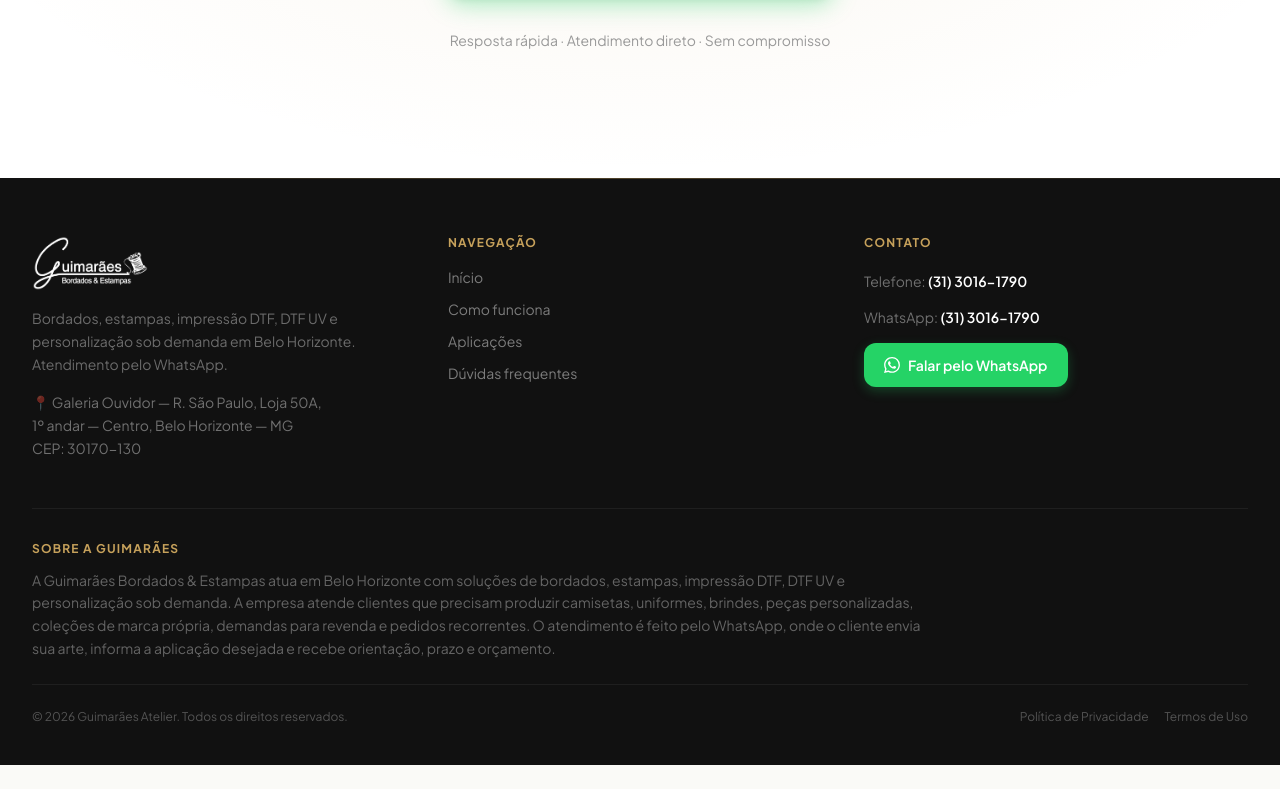
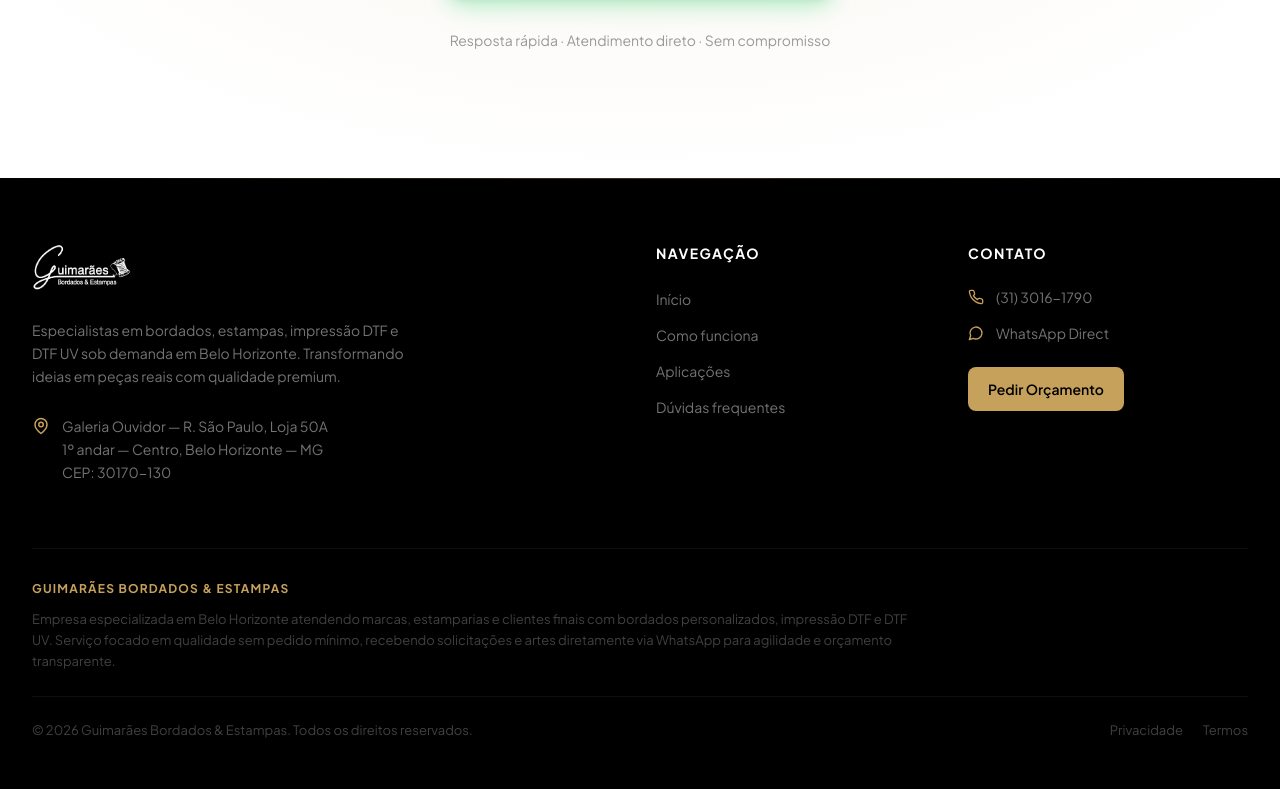
Before and after one commit to t0non/lpGuimar-esAtelier, a Next.js app: page / in a window 1280 px wide. Shown: the part 6611-7400 px from the top of the page. Before the commit the page ends 7376 px from the top, so only its background shows below. Built offline with nearby package versions, Linux system fonts and the light colour scheme.

Commit message:
style: redesign do footer para cor preta, novo layout de colunas e adicao de icones

```diff
--- a/src/components/Footer.tsx
+++ b/src/components/Footer.tsx
@@ -1,3 +1,4 @@
+import { MapPin, Phone, MessageCircle } from 'lucide-react'
 
 const WA_LINK =
   'https://wa.me/553130161790?text=Ol%C3%A1%21%20Quero%20fazer%20um%20or%C3%A7amento%20de%20impress%C3%A3o%20DTF.%20Tenho%20uma%20arte%20para%20enviar.'
@@ -7,110 +8,108 @@
 
   return (
     <footer
-      className="pb-28 md:pb-0"
-      style={{ backgroundColor: '#111111', color: 'rgba(255,255,255,0.50)' }}
+      className="pb-28 md:pb-0 relative"
+      style={{ backgroundColor: '#000000', color: 'rgba(255,255,255,0.50)' }}
     >
-      {/* Linha superior dourada */}
-      <div className="w-full h-px" style={{ background: 'linear-gradient(90deg, transparent, rgba(198,161,91,0.35), transparent)' }} />
+      {/* Linha superior dourada fina */}
+      <div className="w-full h-px opacity-30" style={{ background: 'linear-gradient(90deg, transparent, #C6A15B, transparent)' }} />
 
-      <div className="max-w-7xl mx-auto px-4 sm:px-6 lg:px-8 pt-14 pb-10">
-        <div className="grid grid-cols-1 md:grid-cols-3 gap-10 md:gap-8 mb-12 text-center md:text-left">
+      <div className="max-w-7xl mx-auto px-4 sm:px-6 lg:px-8 pt-16 pb-12">
+        <div className="grid grid-cols-1 md:grid-cols-2 lg:grid-cols-4 gap-12 lg:gap-8 mb-16 text-center sm:text-left">
 
-          {/* Coluna 1 — Marca */}
-          <div className="flex flex-col gap-4">
-            <div>
+          {/* Coluna 1 & 2 — Marca e Descrição (Ocupa 2 colunas no Desktop) */}
+          <div className="lg:col-span-2 flex flex-col gap-5 items-center sm:items-start">
+            <a href="#inicio" className="block mb-2" aria-label="Voltar ao topo">
               {/* eslint-disable-next-line @next/next/no-img-element */}
               <img
                 src="/images/Logo_Atelier.png"
                 alt="Guimarães Atelier — Impressão DTF"
-                className="h-14 w-auto object-contain"
+                className="h-12 w-auto object-contain transition-opacity hover:opacity-80"
                 style={{ filter: 'brightness(0) invert(1)' }}
               />
-            </div>
-            <p className="text-sm leading-relaxed" style={{ color: 'rgba(255,255,255,0.38)' }}>
-              Bordados, estampas, impressão DTF, DTF UV e personalização sob demanda em Belo Horizonte. Atendimento pelo WhatsApp.
+            </a>
+            <p className="text-sm leading-relaxed max-w-sm" style={{ color: 'rgba(255,255,255,0.45)' }}>
+              Especialistas em bordados, estampas, impressão DTF e DTF UV sob demanda em Belo Horizonte. Transformando ideias em peças reais com qualidade premium.
             </p>
-            <address className="not-italic text-sm leading-relaxed mx-auto md:mx-0 w-fit" style={{ color: 'rgba(255,255,255,0.40)' }}>
-              <a
-                href="https://maps.google.com/?q=Galeria+Ouvidor+R.+São+Paulo+Loja+50A+1+andar+Centro+Belo+Horizonte+MG"
-                target="_blank"
-                rel="noopener noreferrer"
-                className="hover:text-white transition-colors block w-fit"
-              >
-                📍 Galeria Ouvidor — R. São Paulo, Loja 50A,<br />
+            <div className="flex items-start gap-3 mt-2 justify-center sm:justify-start text-sm w-fit" style={{ color: 'rgba(255,255,255,0.45)' }}>
+              <MapPin size={18} className="mt-0.5 flex-shrink-0" style={{ color: '#C6A15B' }} />
+              <address className="not-italic leading-relaxed text-left">
+                Galeria Ouvidor — R. São Paulo, Loja 50A<br />
                 1º andar — Centro, Belo Horizonte — MG<br />
                 CEP: 30170-130
-              </a>
               </address>
             </div>
+          </div>
 
-          {/* Coluna 2 — Links */}
-          <div className="flex flex-col gap-3">
-            <span className="text-xs font-bold uppercase tracking-widest mb-1" style={{ color: '#C6A15B' }}>
+          {/* Coluna 3 — Navegação Rápida */}
+          <div className="flex flex-col gap-4 items-center sm:items-start">
+            <h3 className="text-sm font-bold uppercase tracking-widest text-white mb-2">
               Navegação
-            </span>
+            </h3>
+            <ul className="flex flex-col gap-3">
               {[
                 { label: 'Início', href: '#inicio' },
                 { label: 'Como funciona', href: '#como-funciona' },
                 { label: 'Aplicações', href: '#aplicacoes' },
                 { label: 'Dúvidas frequentes', href: '#faq' },
               ].map(({ label, href }) => (
-              <a key={href} href={href}
-                className="text-sm transition-colors duration-150 hover:text-white w-fit"
-                style={{ color: 'rgba(255,255,255,0.45)' }}>
+                <li key={href}>
+                  <a href={href} className="text-sm hover:text-white transition-colors duration-200" style={{ color: 'rgba(255,255,255,0.45)' }}>
                     {label}
                   </a>
+                </li>
               ))}
+            </ul>
           </div>
 
-          {/* Coluna 3 — Contato */}
-          <div className="flex flex-col gap-4">
-            <span className="text-xs font-bold uppercase tracking-widest mb-1" style={{ color: '#C6A15B' }}>
+          {/* Coluna 4 — Contato */}
+          <div className="flex flex-col gap-4 items-center sm:items-start">
+            <h3 className="text-sm font-bold uppercase tracking-widest text-white mb-2">
               Contato
-            </span>
-            <p className="text-sm" style={{ color: 'rgba(255,255,255,0.40)' }}>
-              Telefone:{' '}
-              <a href="tel:+553130161790" className="font-semibold text-white hover:underline">
+            </h3>
+            <div className="flex items-center gap-3" style={{ color: 'rgba(255,255,255,0.45)' }}>
+              <Phone size={16} className="flex-shrink-0" style={{ color: '#C6A15B' }} />
+              <a href="tel:+553130161790" className="text-sm hover:text-white transition-colors">
                 (31) 3016-1790
               </a>
-            </p>
-            <p className="text-sm" style={{ color: 'rgba(255,255,255,0.40)' }}>
-              WhatsApp:{' '}
-              <a href={WA_LINK} target="_blank" rel="noopener noreferrer"
-                className="font-semibold text-white hover:underline">
-                (31) 3016-1790
+            </div>
+            <div className="flex items-center gap-3 mb-2" style={{ color: 'rgba(255,255,255,0.45)' }}>
+              <MessageCircle size={16} className="flex-shrink-0" style={{ color: '#C6A15B' }} />
+              <a href={WA_LINK} target="_blank" rel="noopener noreferrer" className="text-sm hover:text-white transition-colors">
+                WhatsApp Direct
               </a>
-            </p>
+            </div>
+
             <a
               href={WA_LINK}
               target="_blank"
               rel="noopener noreferrer"
-              className="inline-flex items-center gap-2 px-5 py-3 rounded-xl text-sm font-semibold text-white transition-all duration-200 hover:-translate-y-0.5 w-fit"
-              style={{ backgroundColor: '#25D366', boxShadow: '0 4px 12px rgba(37,211,102,0.25)' }}
+              className="inline-flex items-center justify-center gap-2 px-5 py-3 rounded-lg text-sm font-semibold text-[#000000] w-full sm:w-fit transition-transform hover:-translate-y-0.5"
+              style={{ backgroundColor: '#C6A15B' }}
             >
-              <WhatsAppIcon size={16} />
-              Falar pelo WhatsApp
+              Pedir Orçamento
             </a>
           </div>
+
         </div>
 
-        {/* Sobre — Conteúdo semântico para IA e crawlers */}
-        <div className="pt-8 pb-6" style={{ borderTop: '1px solid rgba(255,255,255,0.06)' }}>
-          <h3 className="text-xs font-bold uppercase tracking-widest mb-3" style={{ color: '#C6A15B' }}>
-            Sobre a Guimarães
-          </h3>
-          <p className="text-sm leading-relaxed max-w-4xl mx-auto md:mx-0" style={{ color: 'rgba(255,255,255,0.35)' }}>
-            A Guimarães Bordados &amp; Estampas atua em Belo Horizonte com soluções de bordados, estampas, impressão DTF, DTF UV e personalização sob demanda. A empresa atende clientes que precisam produzir camisetas, uniformes, brindes, peças personalizadas, coleções de marca própria, demandas para revenda e pedidos recorrentes. O atendimento é feito pelo WhatsApp, onde o cliente envia sua arte, informa a aplicação desejada e recebe orientação, prazo e orçamento.
+        {/* Sobre — Conteúdo Semântico para IA e Crawlers (Discreto) */}
+        <div className="pt-8 pb-6 text-center sm:text-left" style={{ borderTop: '1px solid rgba(255,255,255,0.06)' }}>
+          <span className="text-xs font-bold uppercase tracking-widest mb-3 block" style={{ color: '#C6A15B' }}>
+            Guimarães Bordados & Estampas
+          </span>
+          <p className="text-[13px] leading-relaxed max-w-4xl mx-auto sm:mx-0" style={{ color: 'rgba(255,255,255,0.25)' }}>
+            Empresa especializada em Belo Horizonte atendendo marcas, estamparias e clientes finais com bordados personalizados, impressão DTF e DTF UV. Serviço focado em qualidade sem pedido mínimo, recebendo solicitações e artes diretamente via WhatsApp para agilidade e orçamento transparente.
           </p>
         </div>
 
-        {/* Linha inferior */}
-        <div className="pt-6 flex flex-col sm:flex-row items-center justify-between gap-3 text-xs"
-          style={{ borderTop: '1px solid rgba(255,255,255,0.06)', color: 'rgba(255,255,255,0.28)' }}>
-          <span>© {year} Guimarães Atelier. Todos os direitos reservados.</span>
-          <div className="flex items-center gap-4">
-            <a href="/politica-de-privacidade" className="hover:text-white transition-colors">Política de Privacidade</a>
-            <a href="/termos-de-uso" className="hover:text-white transition-colors">Termos de Uso</a>
+        {/* Linha inferior de Copyright */}
+        <div className="pt-6 flex flex-col sm:flex-row items-center justify-between gap-4 text-[13px]"
+          style={{ borderTop: '1px solid rgba(255,255,255,0.06)', color: 'rgba(255,255,255,0.25)' }}>
+          <p>© {year} Guimarães Bordados & Estampas. Todos os direitos reservados.</p>
+          <div className="flex items-center gap-5">
+            <a href="/politica-de-privacidade" className="hover:text-white transition-colors">Privacidade</a>
+            <a href="/termos-de-uso" className="hover:text-white transition-colors">Termos</a>
           </div>
         </div>
       </div>
```
Lines whose indentation alone changed are shown as unchanged.
